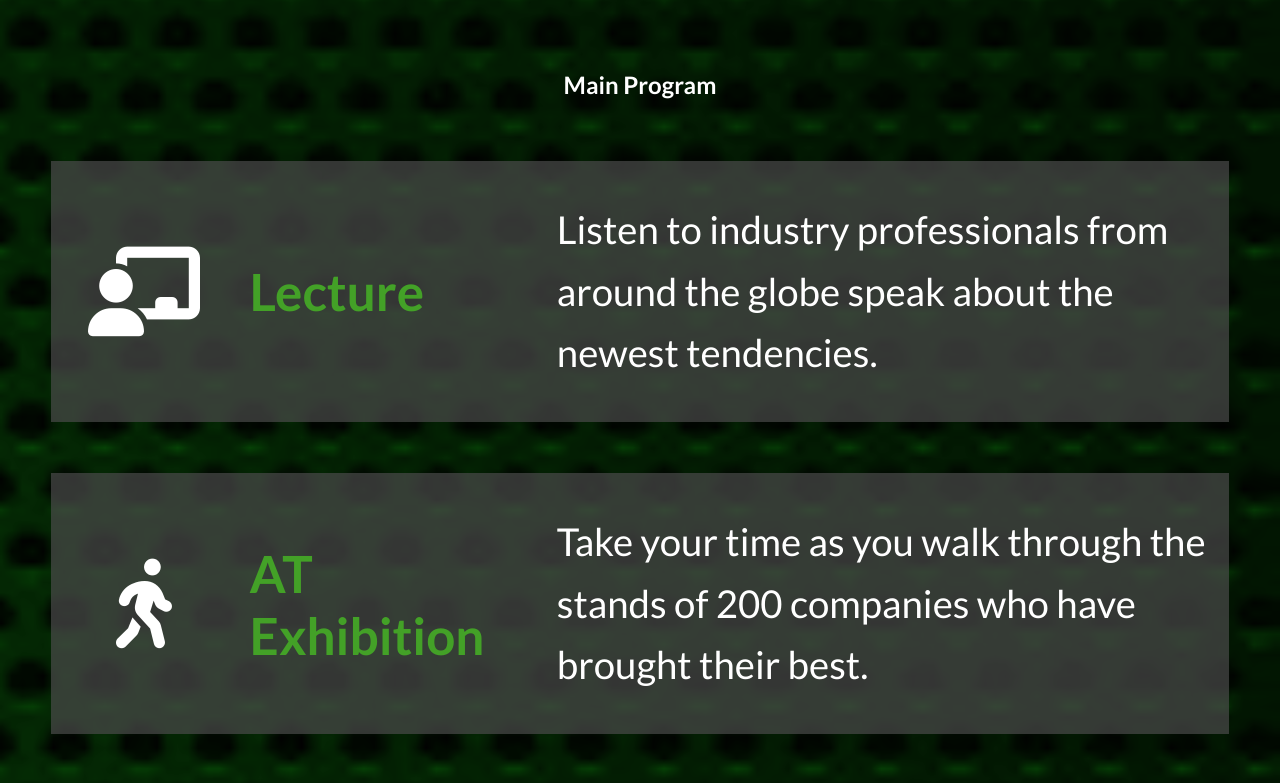
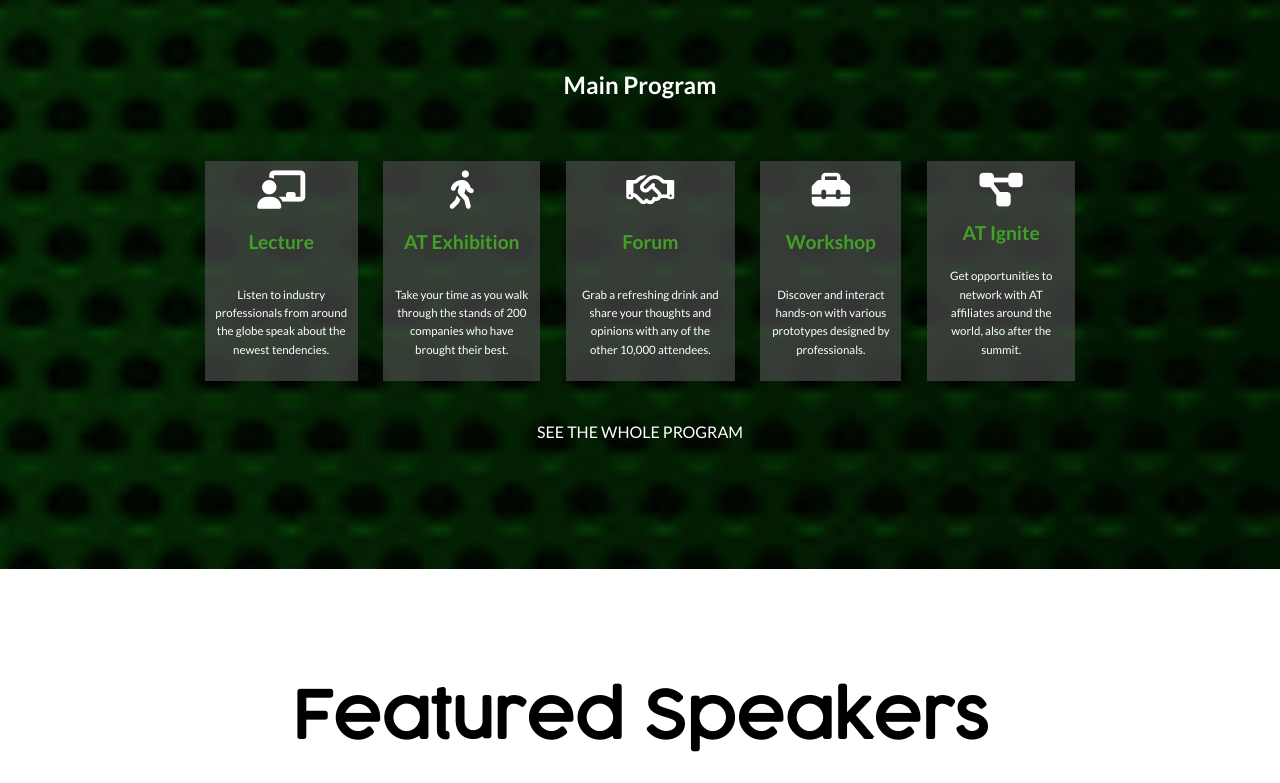
Before and after one commit to eduardosancho/ConferencePage_Capstone, a plain HTML site: page index.html in a window 1280 px wide. Shown: the part 960-1743 px from the top of the page. Drawn offline with Linux system fonts and the light colour scheme; files whose address does not match are found by name.

Commit message:
Add desktop style to program section

```diff
--- a/index.html
+++ b/index.html
@@ -89,6 +89,7 @@
             </li>
         </ul>
         <button id="join-button" type="button">Join AT Global Summit 2022</button>
+        <a>SEE THE WHOLE PROGRAM</a>
     </section>
 
     <section id="speakers"></section>
--- a/styles/index-style-min-width-768px.css
+++ b/styles/index-style-min-width-768px.css
@@ -118,3 +118,44 @@
 .when-where {
   margin-left: 5vw;
 }
+
+#program ul {
+  flex-direction: row;
+  align-items: center;
+  width: 70vw;
+}
+
+#program li {
+  flex-direction: column;
+  justify-content: space-between;
+  padding-inline-start: 0;
+  gap: 0.5vw;
+  margin: 2vw 1vw;
+  padding: 10px;
+  height: 25vh;
+}
+
+#program li i{
+  font-size: 3vw;
+  flex: none;
+}
+
+#program h3 {
+  font-size: 1.5vw;
+  margin: 0;
+  flex: none;
+}
+
+#program li p {
+  text-align: center;
+  font-size: 0.9vw;
+  flex: none;
+}
+
+#join-button {
+  display: none;
+}
+
+#program a {
+  display: initial;
+}
```
